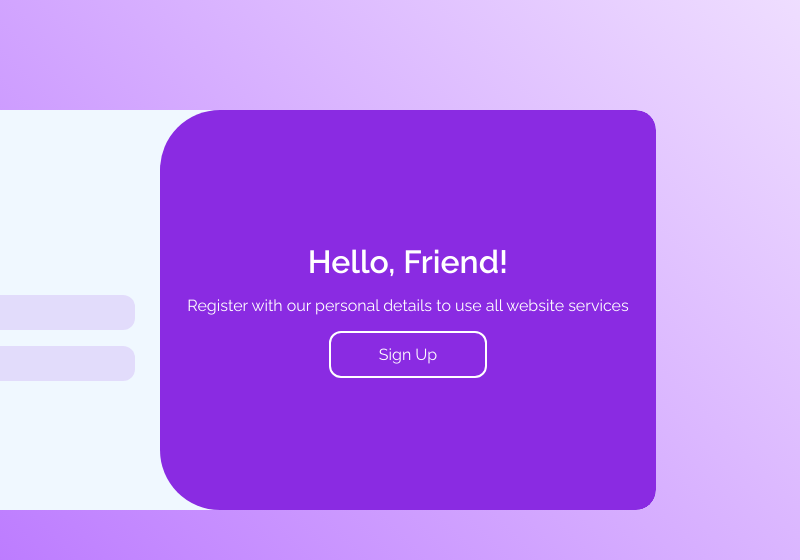
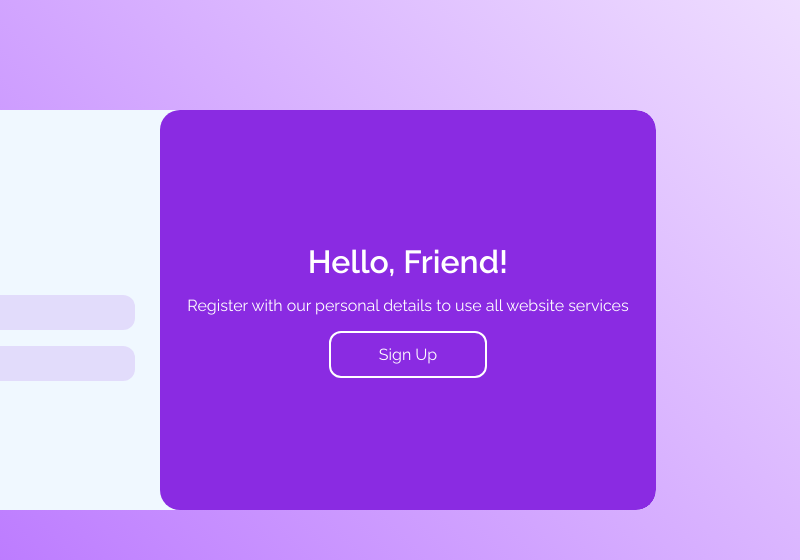
Before and after one commit to Alireza-Waterface/login-signup, a plain HTML site: page index.html in a window 1280 px wide. Shown: the part 90-650 px from the top of the page, 480-1280 px from the left. Drawn offline with nearby package versions, Linux system fonts and the light colour scheme.

Commit message:
modified greeting border-radius

```diff
--- a/style.css
+++ b/style.css
@@ -106,7 +106,7 @@ body {
 		gap: 1rem;
 		align-items: center;
 		justify-content: center;
-		border-radius: 60px 20px 20px 60px;
+		border-radius: 20px;
 		padding: 0 1rem;
 		transition: all 0.4s ease;
 		position: absolute;
```
